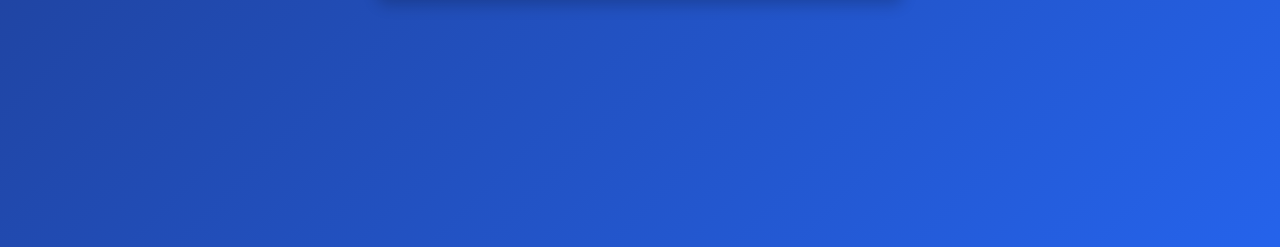
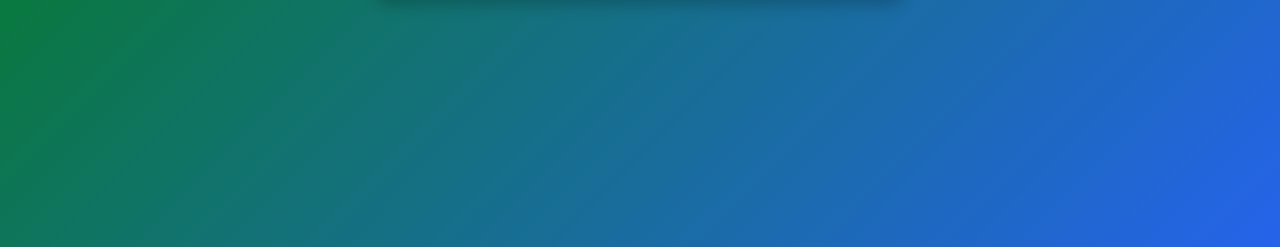
Before and after one commit to rcjeferson/backend-mock, a website: page src/public/index.html in a window 1280 px wide. Shown: the part 553-800 px from the top of the page. Drawn offline with Linux system fonts and the light colour scheme.

Commit message:
change page color

```diff
--- a/src/public/index.html
+++ b/src/public/index.html
@@ -16,7 +16,7 @@
             justify-content: center;
             align-items: center;
             height: 100vh;
-            background: linear-gradient(135deg, #1e3a8a, #2563eb);
+            background: linear-gradient(135deg, green, #2563eb);
             color: #fff;
         }
         .container {
```
